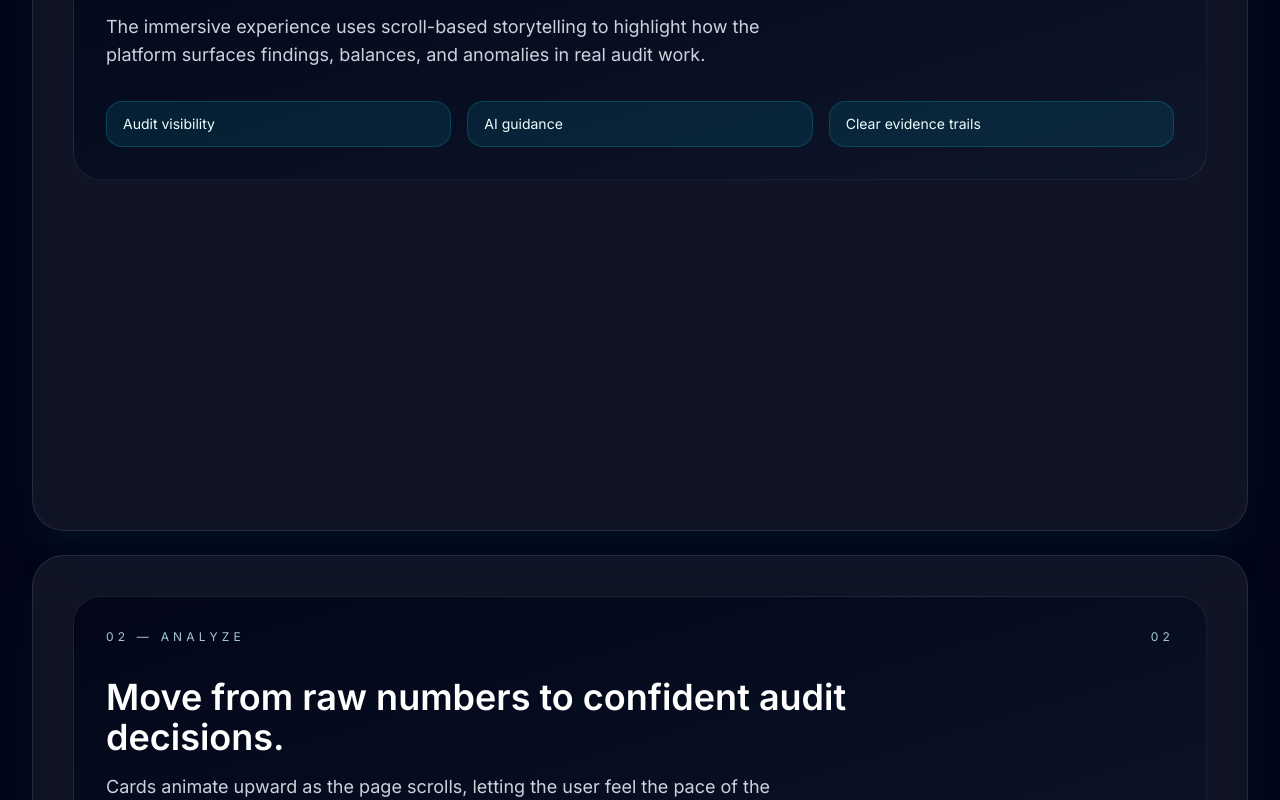
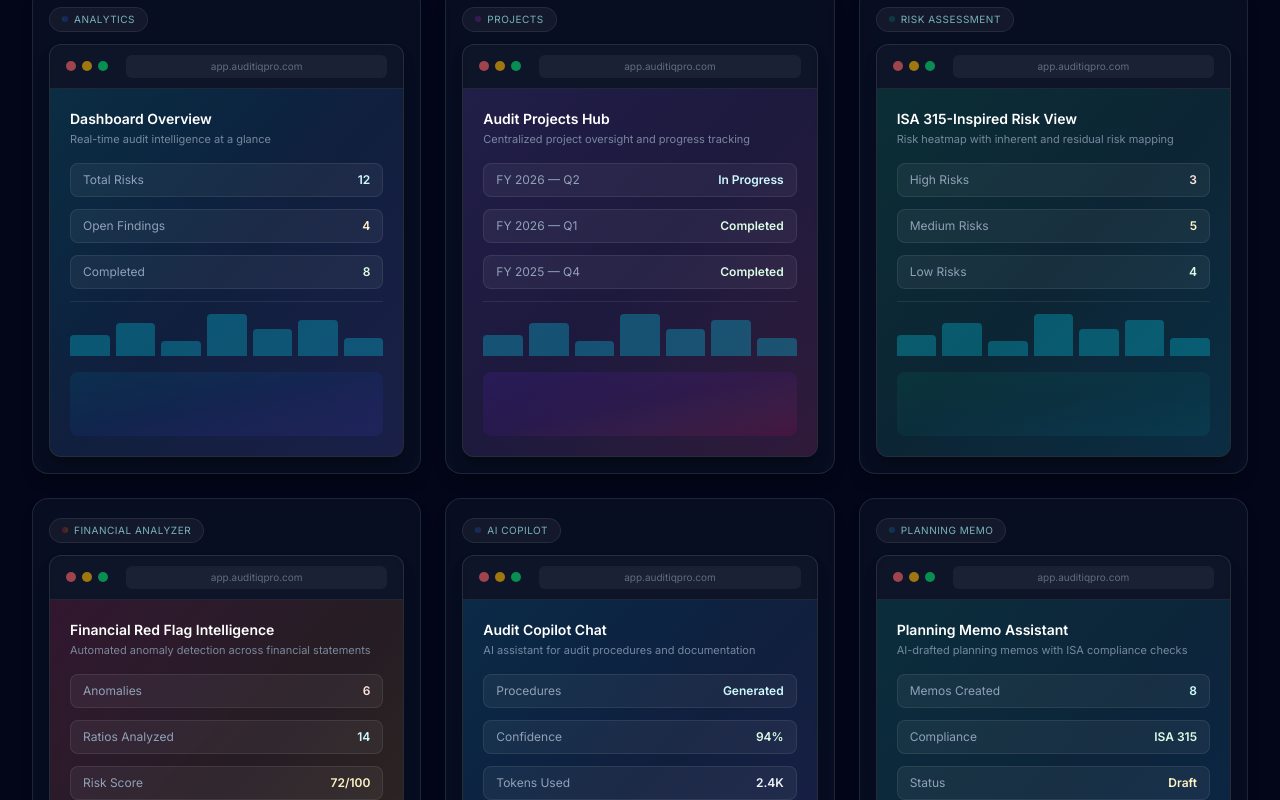
Before and after one commit to Muhammad-Waleed-ur-Rehman/AuditIQ_Pro, a React (Vite) app: page / in a window 1280 px wide. Shown: the part 2100-2900 px from the top of the page. Built offline with nearby package versions, Linux system fonts and the light colour scheme; no server answers.

Commit message:
feat: add ProductShowcase section with placeholder screenshot cards to landing page

```diff
--- a/src/components/landing/Footer.jsx
+++ b/src/components/landing/Footer.jsx
@@ -1,4 +1,23 @@
-import { ArrowUp, ExternalLink, Globe, Code2, Mail } from 'lucide-react';
+import { ArrowUp, ExternalLink, Mail } from 'lucide-react';
+
+function GithubIcon({ className }) {
+  return (
+    <svg className={className} viewBox="0 0 24 24" fill="none" stroke="currentColor" strokeWidth="2" strokeLinecap="round" strokeLinejoin="round">
+      <path d="M15 22v-4a4.8 4.8 0 0 0-1-3.5c3 0 6-2 6-5.5.08-1.25-.27-2.48-1-3.5.28-1.15.28-2.35 0-3.5 0 0-1 0-3 1.5-2.64-.5-5.36-.5-8 0C6 2 5 2 5 2c-.3 1.15-.3 2.35 0 3.5A5.403 5.403 0 0 0 4 9c0 3.5 3 5.5 6 5.5-.39.49-.68 1.05-.85 1.65-.17.6-.22 1.23-.15 1.85v4" />
+      <path d="M9 18c-4.51 2-5-2-7-2" />
+    </svg>
+  );
+}
+
+function LinkedinIcon({ className }) {
+  return (
+    <svg className={className} viewBox="0 0 24 24" fill="none" stroke="currentColor" strokeWidth="2" strokeLinecap="round" strokeLinejoin="round">
+      <path d="M16 8a6 6 0 0 1 6 6v7h-4v-7a2 2 0 0 0-2-2 2 2 0 0 0-2 2v7h-4v-7a6 6 0 0 1 6-6z" />
+      <rect x="2" y="9" width="4" height="12" />
+      <circle cx="4" cy="4" r="2" />
+    </svg>
+  );
+}
 
 const footerLinks = {
   quickLinks: [
@@ -13,8 +32,8 @@ const footerLinks = {
     { label: 'Terms of Use', href: '#', external: true },
   ],
   social: [
-    { icon: Code2, href: '#', label: 'GitHub' },
-    { icon: Globe, href: '#', label: 'LinkedIn' },
+    { icon: GithubIcon, href: '#', label: 'GitHub' },
+    { icon: LinkedinIcon, href: '#', label: 'LinkedIn' },
     { icon: Mail, href: 'mailto:hello@auditiqpro.com', label: 'Email' },
   ],
 };
--- /dev/null
+++ b/src/components/landing/ProductShowcase.jsx
@@ -0,0 +1,231 @@
+import { useEffect, useRef } from 'react';
+import { gsap } from 'gsap';
+import { ScrollTrigger } from 'gsap/ScrollTrigger';
+
+gsap.registerPlugin(ScrollTrigger);
+
+const screenshots = [
+  {
+    title: 'Dashboard Overview',
+    subtitle: 'Real-time audit intelligence at a glance',
+    gradient: 'from-cyan-600/30 via-blue-600/20 to-indigo-600/30',
+    gradientBg: 'from-cyan-500/15 via-blue-500/10 to-indigo-500/15',
+    badge: 'Analytics',
+    elements: [
+      { label: 'Total Risks', value: '12', color: 'text-cyan-100' },
+      { label: 'Open Findings', value: '4', color: 'text-amber-100' },
+      { label: 'Completed', value: '8', color: 'text-green-100' },
+    ],
+  },
+  {
+    title: 'Audit Projects Hub',
+    subtitle: 'Centralized project oversight and progress tracking',
+    gradient: 'from-violet-600/30 via-purple-600/20 to-pink-600/30',
+    gradientBg: 'from-violet-500/15 via-purple-500/10 to-pink-500/15',
+    badge: 'Projects',
+    elements: [
+      { label: 'FY 2026 — Q2', value: 'In Progress', color: 'text-cyan-100' },
+      { label: 'FY 2026 — Q1', value: 'Completed', color: 'text-green-100' },
+      { label: 'FY 2025 — Q4', value: 'Completed', color: 'text-green-100' },
+    ],
+  },
+  {
+    title: 'ISA 315-Inspired Risk View',
+    subtitle: 'Risk heatmap with inherent and residual risk mapping',
+    gradient: 'from-emerald-600/30 via-teal-600/20 to-cyan-600/30',
+    gradientBg: 'from-emerald-500/15 via-teal-500/10 to-cyan-500/15',
+    badge: 'Risk Assessment',
+    elements: [
+      { label: 'High Risks', value: '3', color: 'text-red-100' },
+      { label: 'Medium Risks', value: '5', color: 'text-amber-100' },
+      { label: 'Low Risks', value: '4', color: 'text-green-100' },
+    ],
+  },
+  {
+    title: 'Financial Red Flag Intelligence',
+    subtitle: 'Automated anomaly detection across financial statements',
+    gradient: 'from-rose-600/30 via-orange-600/20 to-amber-600/30',
+    gradientBg: 'from-rose-500/15 via-orange-500/10 to-amber-500/15',
+    badge: 'Financial Analyzer',
+    elements: [
+      { label: 'Anomalies', value: '6', color: 'text-red-100' },
+      { label: 'Ratios Analyzed', value: '14', color: 'text-cyan-100' },
+      { label: 'Risk Score', value: '72/100', color: 'text-amber-100' },
+    ],
+  },
+  {
+    title: 'Audit Copilot Chat',
+    subtitle: 'AI assistant for audit procedures and documentation',
+    gradient: 'from-sky-600/30 via-blue-600/20 to-indigo-600/30',
+    gradientBg: 'from-sky-500/15 via-blue-500/10 to-indigo-500/15',
+    badge: 'AI Copilot',
+    elements: [
+      { label: 'Procedures', value: 'Generated', color: 'text-cyan-100' },
+      { label: 'Confidence', value: '94%', color: 'text-green-100' },
+      { label: 'Tokens Used', value: '2.4K', color: 'text-slate-100' },
+    ],
+  },
+  {
+    title: 'Planning Memo Assistant',
+    subtitle: 'AI-drafted planning memos with ISA compliance checks',
+    gradient: 'from-teal-600/30 via-cyan-600/20 to-blue-600/30',
+    gradientBg: 'from-teal-500/15 via-cyan-500/10 to-blue-500/15',
+    badge: 'Planning Memo',
+    elements: [
+      { label: 'Memos Created', value: '8', color: 'text-cyan-100' },
+      { label: 'Compliance', value: 'ISA 315', color: 'text-green-100' },
+      { label: 'Status', value: 'Draft', color: 'text-amber-100' },
+    ],
+  },
+];
+
+function MockBrowserFrame({ children, gradient, gradientBg }) {
+  return (
+    <div className="overflow-hidden rounded-xl border border-white/10 bg-slate-900/80 shadow-lg shadow-black/30 backdrop-blur-sm">
+      {/* Browser chrome */}
+      <div className="flex items-center gap-1.5 border-b border-white/8 px-4 py-2.5">
+        <div className="h-2.5 w-2.5 rounded-full bg-red-400/60" />
+        <div className="h-2.5 w-2.5 rounded-full bg-amber-400/60" />
+        <div className="h-2.5 w-2.5 rounded-full bg-green-400/60" />
+        <div className="ml-3 flex-1 rounded-md bg-white/5 px-3 py-1 text-[10px] text-slate-400/60 text-center">
+          app.auditiqpro.com
+        </div>
+      </div>
+      {/* Content area */}
+      <div className={`bg-gradient-to-br ${gradientBg} p-5`}>
+        {children}
+      </div>
+    </div>
+  );
+}
+
+function PlaceholderChart({ elements }) {
+  return (
+    <div className="space-y-3">
+      {elements.map((el) => (
+        <div key={el.label} className="flex items-center justify-between rounded-lg border border-white/8 bg-white/5 px-3 py-2 text-xs">
+          <span className="text-slate-400">{el.label}</span>
+          <span className={`font-semibold ${el.color}`}>{el.value}</span>
+        </div>
+      ))}
+      {/* Mock bar chart */}
+      <div className="mt-3 flex items-end gap-1.5 pt-3 border-t border-white/8">
+        {[35, 55, 25, 70, 45, 60, 30].map((h, i) => (
+          <div
+            key={i}
+            className="w-full rounded-t-sm bg-cyan-400/30 transition-all hover:bg-cyan-400/50"
+            style={{ height: `${h * 0.6}px` }}
+          />
+        ))}
+      </div>
+    </div>
+  );
+}
+
+function ScreenshotCard({ item, index }) {
+  const cardRef = useRef(null);
+
+  useEffect(() => {
+    const el = cardRef.current;
+    if (!el) return;
+
+    const ctx = gsap.context(() => {
+      gsap.fromTo(
+        el,
+        { opacity: 0, y: 40 },
+        {
+          opacity: 1,
+          y: 0,
+          duration: 0.8,
+          ease: 'power3.out',
+          delay: index * 0.1,
+          scrollTrigger: {
+            trigger: el,
+            start: 'top 88%',
+            once: true,
+          },
+        }
+      );
+    }, el);
+
+    return () => ctx.revert();
+  }, [index]);
+
+  return (
+    <div
+      ref={cardRef}
+      className="group rounded-2xl border border-white/10 bg-slate-900/50 p-4 shadow-lg shadow-black/20 backdrop-blur-sm transition-all duration-500 hover:-translate-y-2 hover:border-cyan-400/30 hover:shadow-xl hover:shadow-cyan-400/5"
+    >
+      {/* Badge */}
+      <div className="mb-3 inline-flex items-center gap-1.5 rounded-full border border-white/8 bg-white/5 px-3 py-1 text-[10px] uppercase tracking-wider text-cyan-200/70">
+        <span className={`inline-block h-1.5 w-1.5 rounded-full bg-gradient-to-r ${item.gradient}`} />
+        {item.badge}
+      </div>
+
+      {/* Mock browser frame */}
+      <MockBrowserFrame gradient={item.gradient} gradientBg={item.gradientBg}>
+        {/* Card header inside browser */}
+        <div className="mb-4">
+          <h4 className="text-sm font-semibold text-white">{item.title}</h4>
+          <p className="mt-0.5 text-[11px] text-slate-400/80">{item.subtitle}</p>
+        </div>
+
+        {/* Placeholder chart / data */}
+        <PlaceholderChart elements={item.elements} />
+
+        {/* Gradient overlay mock "screen" */}
+        <div className={`mt-4 h-16 rounded-lg bg-gradient-to-br ${item.gradient} opacity-40`} />
+      </MockBrowserFrame>
+    </div>
+  );
+}
+
+export default function ProductShowcase() {
+  const sectionRef = useRef(null);
+
+  useEffect(() => {
+    const el = sectionRef.current;
+    if (!el) return;
+
+    const ctx = gsap.context(() => {
+      // Heading reveal
+      gsap.fromTo(
+        '[data-showcase-heading]',
+        { opacity: 0, y: 20 },
+        {
+          opacity: 1,
+          y: 0,
+          duration: 0.7,
+          ease: 'power2.out',
+          scrollTrigger: {
+            trigger: el,
+            start: 'top 80%',
+            once: true,
+          },
+        }
+      );
+    }, el);
+
+    return () => ctx.revert();
+  }, []);
+
+  return (
+    <section ref={sectionRef} className="mt-12">
+      <div className="mb-10 text-center" data-showcase-heading>
+        <p className="text-sm uppercase tracking-[0.35em] text-cyan-200/80">Product showcase</p>
+        <h2 className="mt-3 text-3xl font-semibold text-white md:text-4xl">
+          See AuditIQ Pro in Action
+        </h2>
+        <p className="mx-auto mt-3 max-w-2xl text-sm text-slate-300/80">
+          Explore the core audit workflows powered by AI, automation, and structured audit intelligence.
+        </p>
+      </div>
+
+      <div className="grid gap-6 sm:grid-cols-2 lg:grid-cols-3">
+        {screenshots.map((item, index) => (
+          <ScreenshotCard key={item.title} item={item} index={index} />
+        ))}
+      </div>
+    </section>
+  );
+}
--- a/src/pages/Landing.jsx
+++ b/src/pages/Landing.jsx
@@ -3,6 +3,7 @@ import { ArrowRight, ShieldCheck, Sparkles } from 'lucide-react';
 import LandingNavbar from '../components/landing/LandingNavbar';
 import HeroSection from '../components/landing/HeroSection';
 import FeatureSection from '../components/landing/FeatureSection';
+import ProductShowcase from '../components/landing/ProductShowcase';
 import ScrollSection from '../components/landing/ScrollSection';
 import ParticleBackground from '../components/landing/ParticleBackground';
 import Footer from '../components/landing/Footer';
@@ -38,6 +39,10 @@ export default function Landing({ onEnterDashboard }) {
               </div>
             </div>
             <FeatureSection />
+          </section>
+
+          <section id="showcase" className="mt-12">
+            <ProductShowcase />
           </section>
 
           <section id="workflow" className="mt-12">
```
